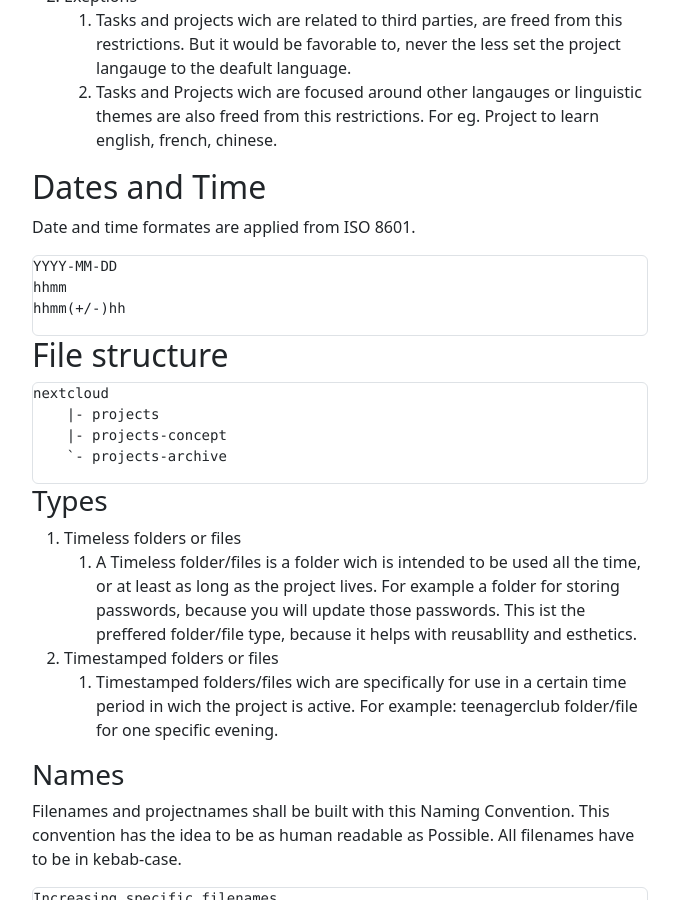
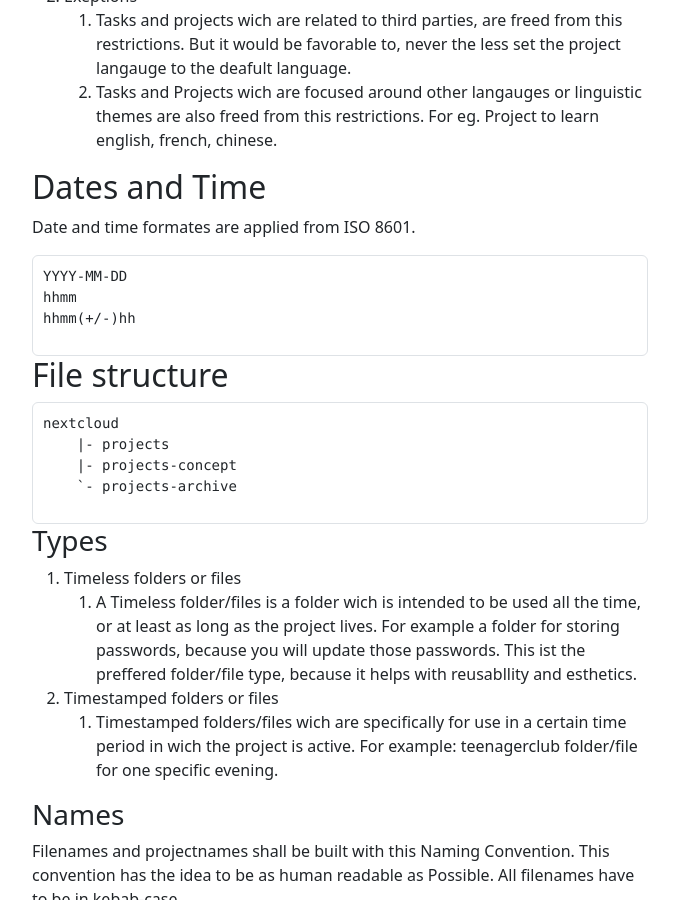
Before and after one commit to Soraxem/website-test, a Jekyll site: the page built from projects/standarts/standarts.md, in a window 1280 px wide and 900 px high, scrolled down 494 px. Shown: the whole window, without its empty margins (300-979 px from the left). Built offline with Jekyll 4.4.1, drawn with Linux system fonts in a browser that asks for light colours.

Commit message:
Update default.html

```diff
--- a/_layouts/default.html
+++ b/_layouts/default.html
@@ -30,7 +30,7 @@
         {% capture table %}<table class="table table-hover">{% endcapture %}
 
         {% capture code-before %}<div class="highlight">{% endcapture %}
-        {% capture code %}<div class="highlight rounded border">{% endcapture %}
+        {% capture code %}<div class="highlight rounded border" style="padding: 10px">{% endcapture %}
         {{ content | replace: "<table>", table | replace: "task-list-item-checkbox", "form-check-input" | replace: code-before, code -}}
       </div>
     </div>
```
